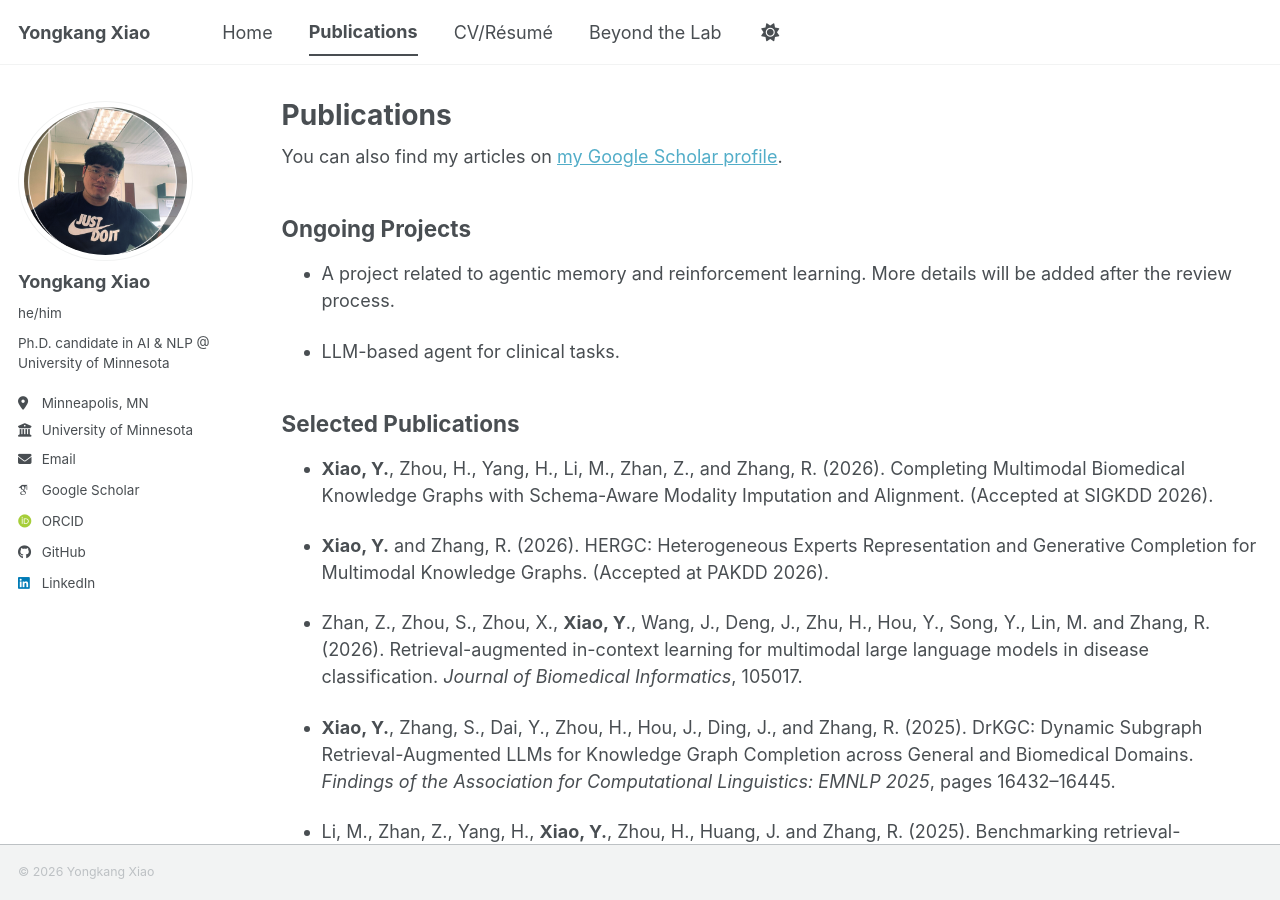
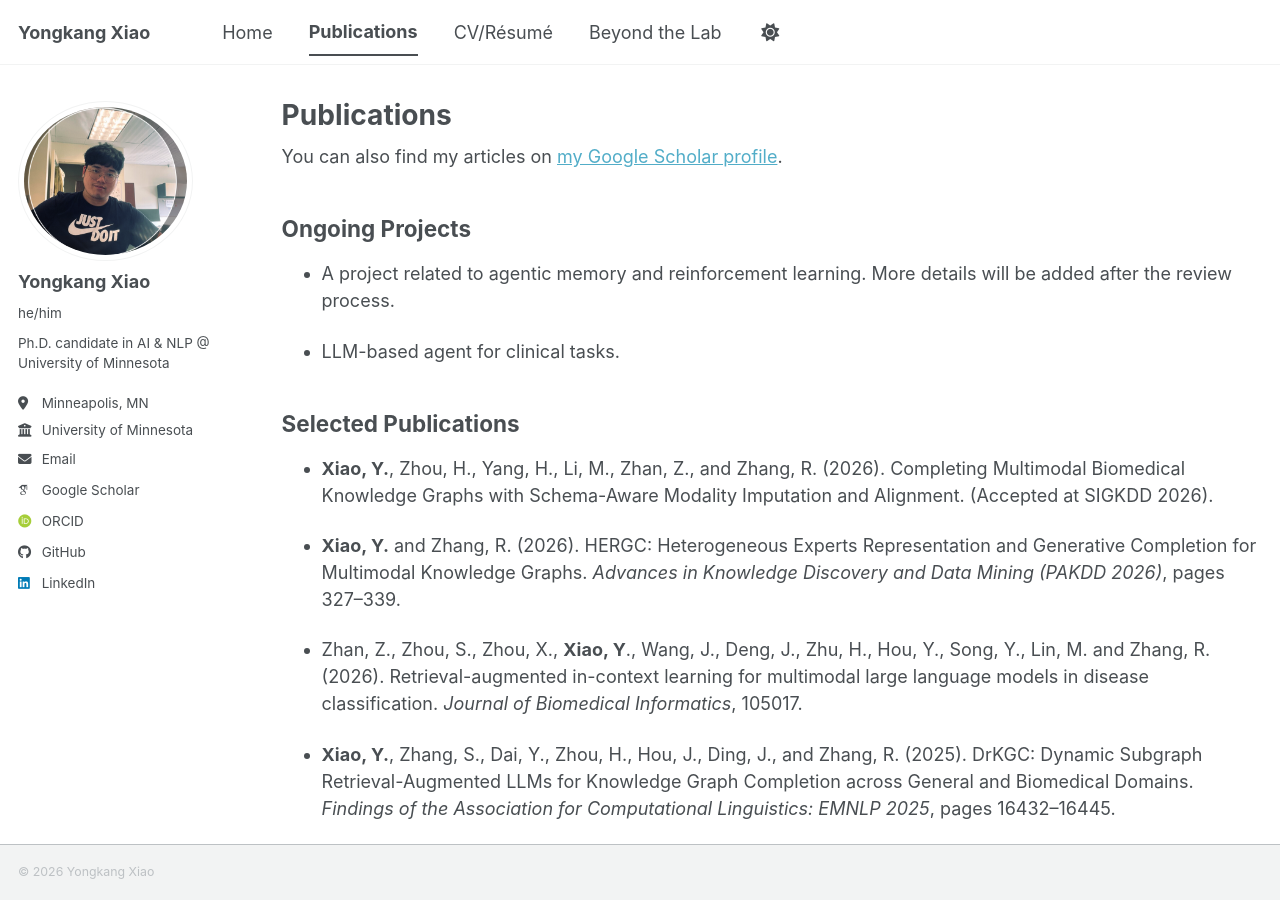
Before and after one commit to TheYKXiao/TheYKXiao.github.io, a Jekyll site: the page built from _pages/publications.md, in a window 1280 px wide and 900 px high. Built offline with Jekyll 4.4.1, drawn with Linux system fonts in a browser that asks for light colours; some web fonts are replaced; a script bundle is joined from its source files by our own code; library files that are not in the unit come from our copies.

Commit message:
Update homepage

```diff
--- a/_pages/publications.md
+++ b/_pages/publications.md
@@ -44,7 +44,7 @@ author_profile: true
 
 * **Xiao, Y.**, Zhou, H., Yang, H., Li, M., Zhan, Z., and Zhang, R. (2026). Completing Multimodal Biomedical Knowledge Graphs with Schema-Aware Modality Imputation and Alignment. (Accepted at SIGKDD 2026).
 
-* **Xiao, Y.** and Zhang, R. (2026). HERGC: Heterogeneous Experts Representation and Generative Completion for Multimodal Knowledge Graphs. (Accepted at PAKDD 2026).
+* **Xiao, Y.** and Zhang, R. (2026). HERGC: Heterogeneous Experts Representation and Generative Completion for Multimodal Knowledge Graphs. *Advances in Knowledge Discovery and Data Mining (PAKDD 2026)*, pages 327–339.
 
 * Zhan, Z., Zhou, S., Zhou, X., **Xiao, Y**., Wang, J., Deng, J., Zhu, H., Hou, Y., Song, Y., Lin, M. and Zhang, R. (2026). Retrieval-augmented in-context learning for multimodal large language models in disease classification. *Journal of Biomedical Informatics*, 105017.
 
```
